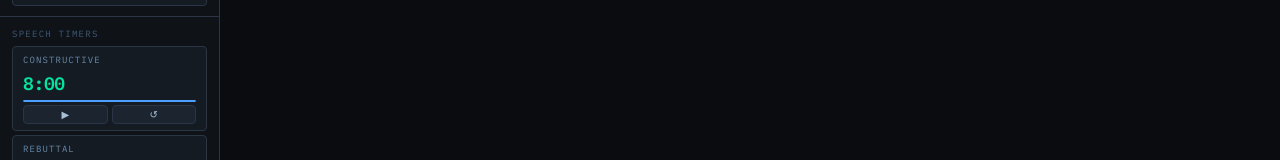
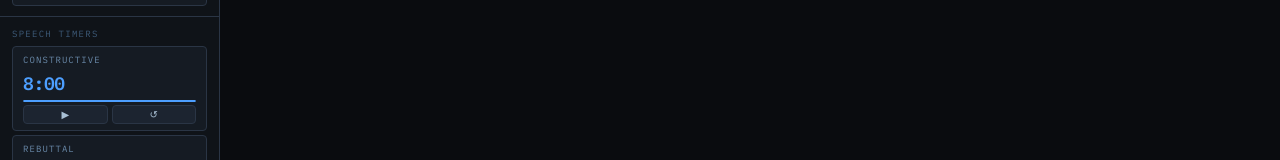
Before and after one commit to picklngoose/gooseflow, a React (Vite) app: page / in a window 1280 px wide. Shown: the part 256-416 px from the top of the page. Built offline with nearby package versions, Linux system fonts and the light colour scheme.

Commit message:
Change PrepTimer side from 'aff' to 'neg'

```diff
--- a/Sidebar.jsx
+++ b/Sidebar.jsx
@@ -37,7 +37,7 @@ export function Sidebar({ flows, activeFlowId, onSelectFlow, onAddFlow, onDelete
       <div className={styles.section}>
         <div className={styles.sectionLabel}>Speech Timers</div>
         <div className={styles.timerStack}>
-          <PrepTimer side="aff" label="Constructive" duration={480} />
+          <PrepTimer side="neg" label="Constructive" duration={480} />
           <PrepTimer side="neg" label="Rebuttal" duration={300} />
         </div>
       </div>
```
